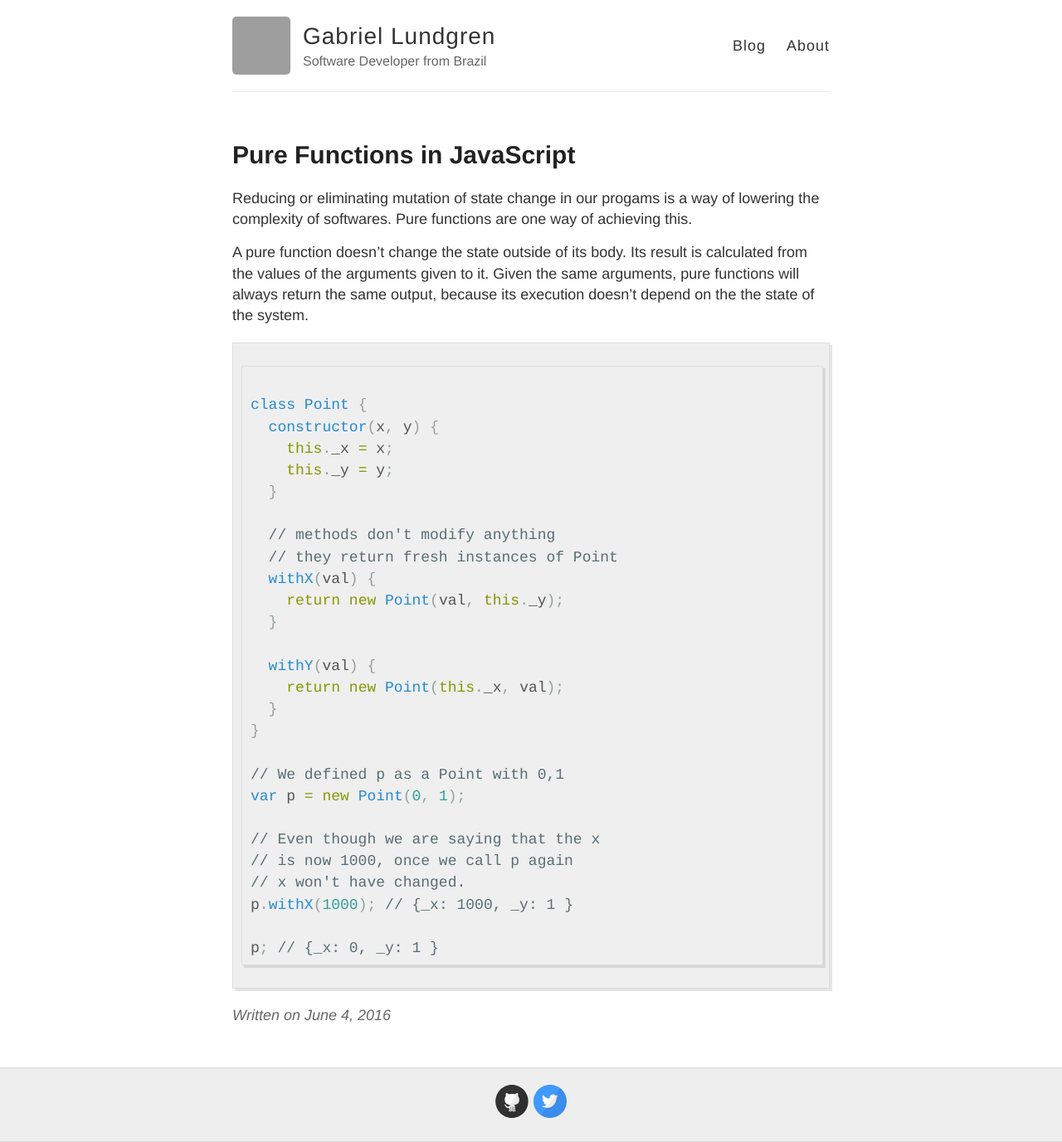
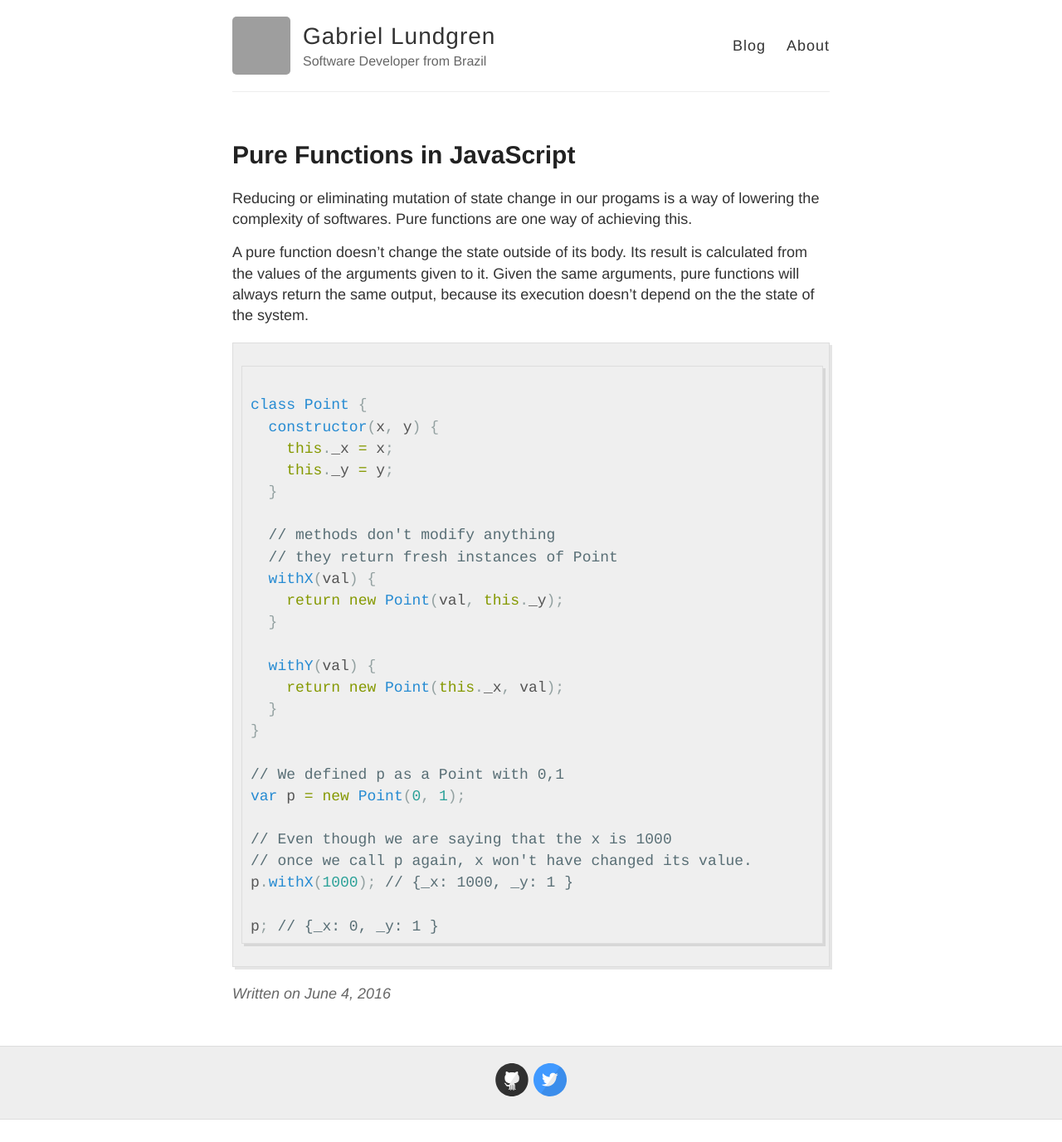
Before and after one commit to glundgren93/glundgren93.github.io, a Jekyll site: the page built from _posts/2016-6-4-Pure-Functions.md, in a window 1280 px wide. Shown: the whole page at 83% size. Built offline with Jekyll 4.4.1, drawn with Linux system fonts in a browser that asks for light colours; comment, search, counter and statistics services are not loaded; after the commit the page ends 1350 px from its top, so only the background shows below that; grey boxes are pictures that could not be loaded.

Commit message:
pure functions

```diff
--- a/_posts/2016-6-4-Pure-Functions.md
+++ b/_posts/2016-6-4-Pure-Functions.md
@@ -30,9 +30,8 @@ class Point {
 // We defined p as a Point with 0,1
 var p = new Point(0, 1);
 
-// Even though we are saying that the x
-// is now 1000, once we call p again
-// x won't have changed.
+// Even though we are saying that the x is 1000
+// once we call p again, x won't have changed its value.
 p.withX(1000); // {_x: 1000, _y: 1 }
 
 p; // {_x: 0, _y: 1 }
```
